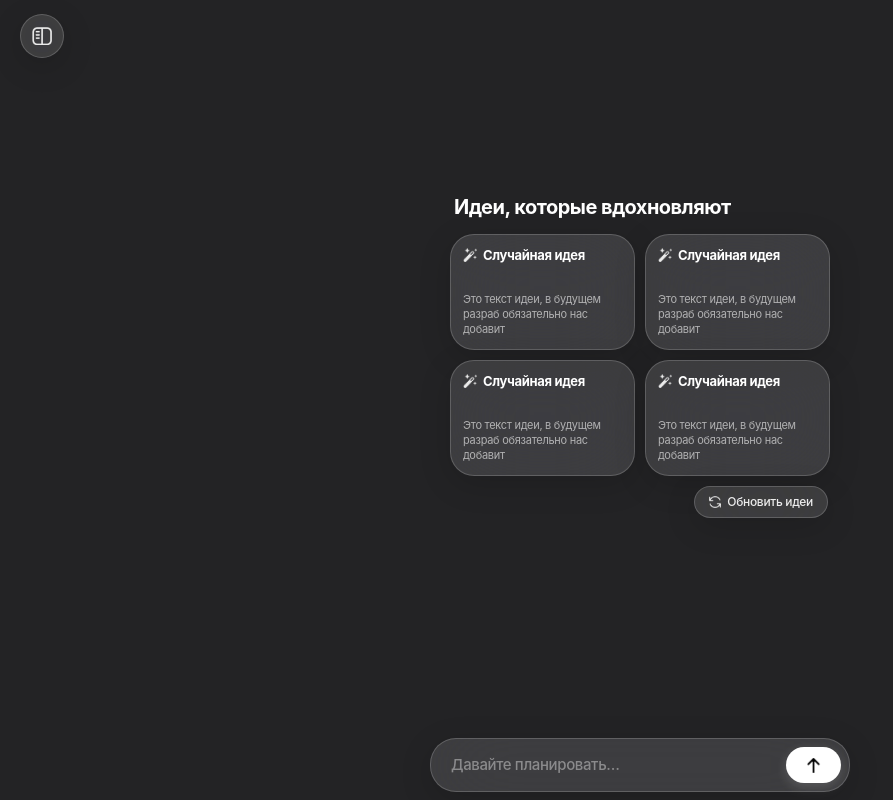
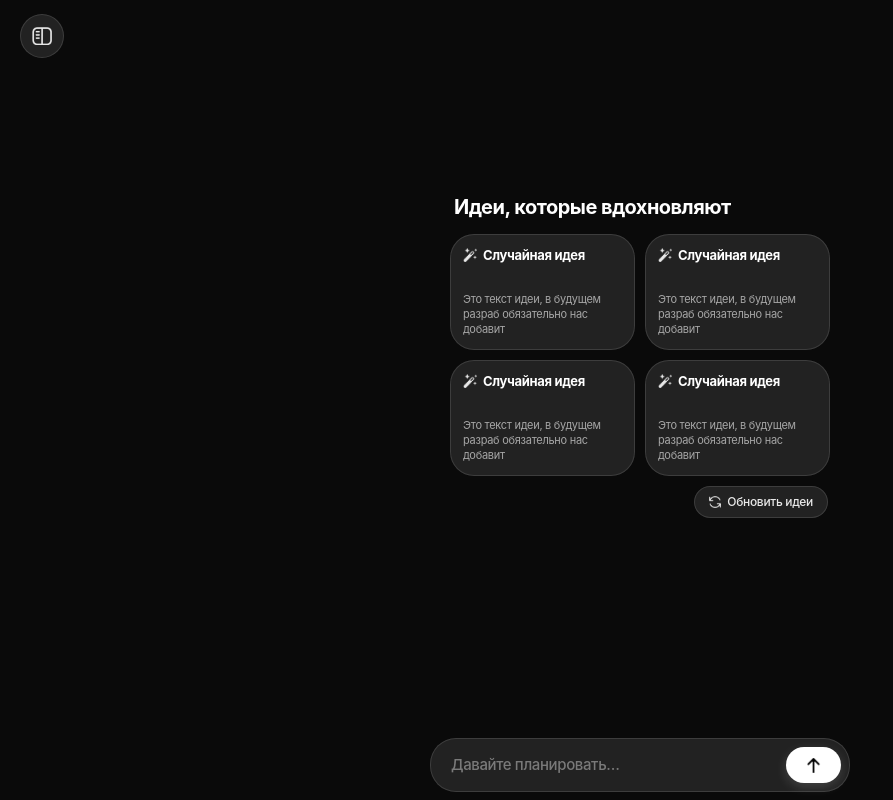
Before and after one commit to jango100500-ui/Krumm, a Next.js app: page / in a window 1280 px wide. Shown: the whole page, without its empty margins (0-893 px from the left). Built offline with nearby package versions, Linux system fonts and the light colour scheme.

Commit message:
Update globals.css

```diff
--- a/app/globals.css
+++ b/app/globals.css
@@ -3,10 +3,10 @@
 @tailwind utilities;
 
 :root {
-  --glass-blur: blur(40px) saturate(200%);
-  --glass-border: 1px solid rgba(255, 255, 255, 0.18);
-  --glass-bg: rgba(255, 255, 255, 0.12);
-  --hub-bg: #232325; /* Настоящий темно-серый, не черный */
+  --glass-blur: blur(40px) saturate(180%);
+  --glass-border: 0.5px solid rgba(255, 255, 255, 0.12);
+  --glass-bg: rgba(255, 255, 255, 0.1);
+  --hub-bg: #0a0a0a;
 }
 
 * {
@@ -16,6 +16,7 @@
   -webkit-user-select: none;
   user-select: none;
   box-sizing: border-box;
+  -webkit-tap-highlight-color: transparent;
 }
 
 *::-webkit-scrollbar {
@@ -27,6 +28,7 @@ html, body {
   padding: 0;
   width: 100vw;
   height: 100vh;
+  height: 100dvh;
   overflow: hidden;
   position: fixed;
   inset: 0;
@@ -42,21 +44,18 @@ img {
   pointer-events: none;
   -webkit-user-drag: none;
   user-select: none;
-  -webkit-touch-callout: none;
 }
 
-input, textarea {
-  user-select: auto;
-  -webkit-user-select: auto;
+input {
+  user-select: text;
+  -webkit-user-select: text;
 }
 
-/* Обновленный эффект стекла */
 .mt-glass {
   background: var(--glass-bg);
   backdrop-filter: var(--glass-blur);
   -webkit-backdrop-filter: var(--glass-blur);
   border: var(--glass-border);
-  box-shadow: 0 8px 32px rgba(0, 0, 0, 0.15);
 }
 
 .btn-send-white {
@@ -73,9 +72,16 @@ input, textarea {
 }
 
 @keyframes flash-ripple {
-  0% { transform: translate(-50%, -50%) scale(0); opacity: 0.8; }
-  100% { transform: translate(-50%, -50%) scale(3.5); opacity: 0; }
+  0% {
+    transform: translate(-50%, -50%) scale(0);
+    opacity: 0.8;
+  }
+  100% {
+    transform: translate(-50%, -50%) scale(3.5);
+    opacity: 0;
+  }
 }
+
 .animate-ripple {
   animation: flash-ripple 0.35s ease-out forwards;
 }
@@ -84,6 +90,7 @@ input, textarea {
   transform: scale(0.95);
   transition: transform 0.12s cubic-bezier(0.34, 1.56, 0.64, 1);
 }
+
 .jelly-idle {
   transform: scale(1);
   transition: transform 0.28s cubic-bezier(0.175, 0.885, 0.32, 1.275);
```
